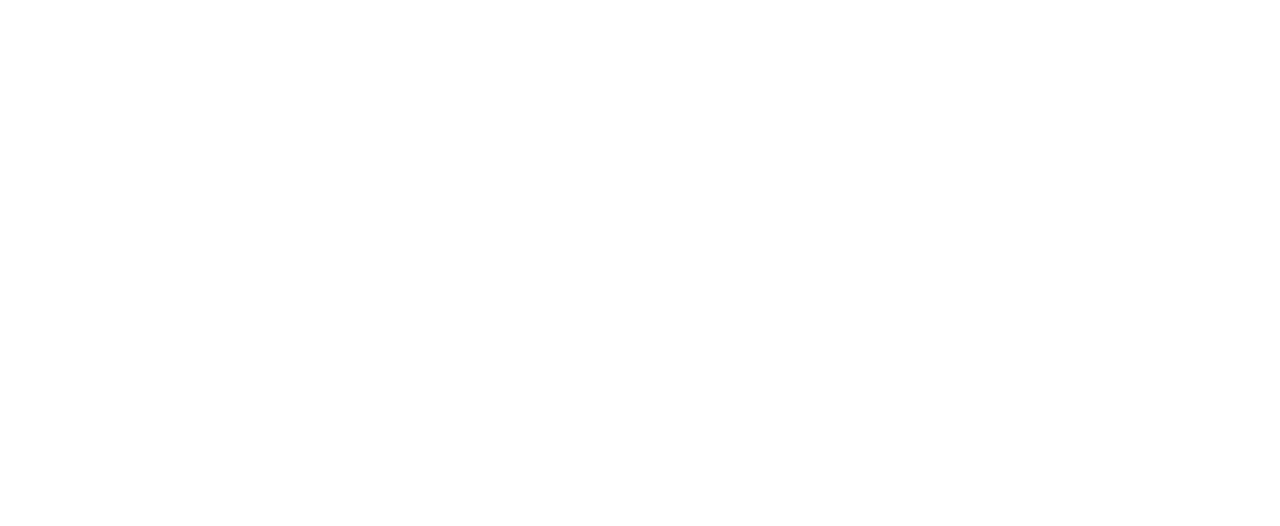
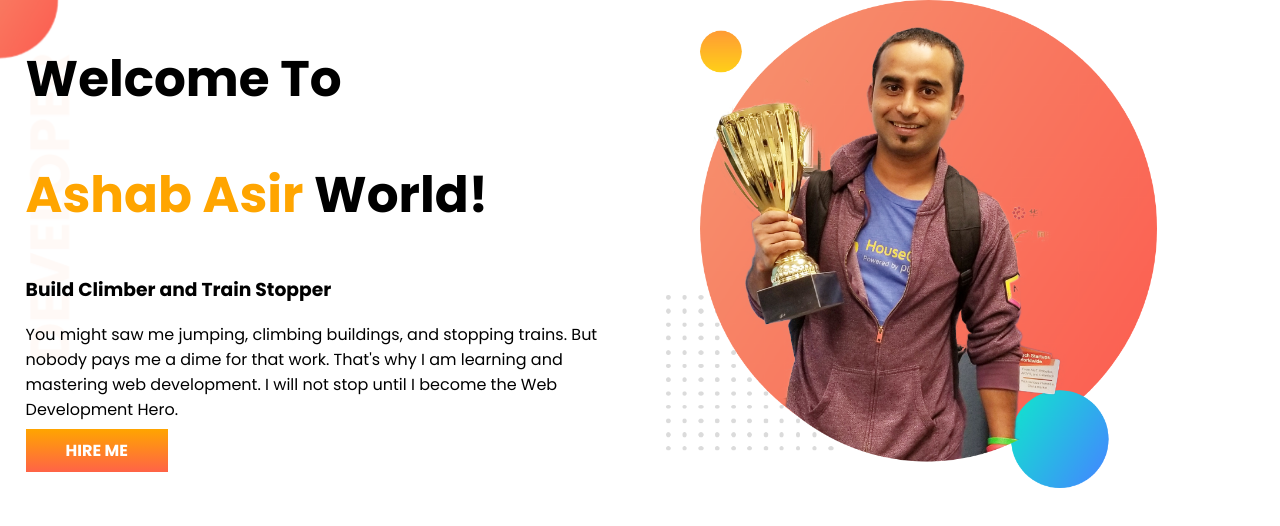
Before and after one commit to AshabAsir/developer-portfolio, a plain HTML site: page index.html in a window 1280 px wide. Drawn offline with Linux system fonts and the light colour scheme.

Commit message:
top-banner add

```diff
--- a/index.html
+++ b/index.html
@@ -4,7 +4,32 @@
     <meta charset="UTF-8" />
     <meta http-equiv="X-UA-Compatible" content="IE=edge" />
     <meta name="viewport" content="width=device-width, initial-scale=1.0" />
+    <link rel="preconnect" href="https://fonts.googleapis.com" />
+    <link rel="preconnect" href="https://fonts.gstatic.com" crossorigin />
+    <link
+      href="https://fonts.googleapis.com/css2?family=Poppins:wght@400;700&display=swap"
+      rel="stylesheet"
+    />
+    <link rel="stylesheet" href="style.css" />
     <title>Ashab Asir</title>
   </head>
-  <body></body>
+  <body>
+    <section class="top-banner">
+      <div class="half-width">
+        <h1>Welcome To</h1>
+        <h1><span class="orange-color">Ashab Asir</span> World!</h1>
+        <h3>Build Climber and Train Stopper</h3>
+        <p>
+          You might saw me jumping, climbing buildings, and stopping trains. But
+          nobody pays me a dime for that work. That's why I am learning and
+          mastering web development. I will not stop until I become the Web
+          Development Hero.
+        </p>
+        <a href="#" target="_blank" class="link-btn">HIRE ME</a>
+      </div>
+      <div class="half-width">
+        <img src="images/jhankar.png" alt="my photo" />
+      </div>
+    </section>
+  </body>
 </html>
--- /dev/null
+++ b/style.css
@@ -0,0 +1,32 @@
+body {
+  font-family: "Poppins", sans-serif;
+  margin: 0;
+}
+h1 {
+  font-size: 50px;
+}
+.orange-color {
+  color: orange;
+}
+section {
+  display: flex;
+}
+.half-width {
+  width: 50%;
+  padding-left: 2%;
+}
+.half-width img {
+  width: 80%;
+}
+.link-btn {
+  text-decoration: none;
+  background-image: linear-gradient(orange, tomato);
+  padding: 10px 40px;
+  border: 5px;
+  color: white;
+  font-weight: 700;
+}
+.top-banner {
+  background-image: url("images/top-banner.png");
+  background-repeat: no-repeat;
+}
```
